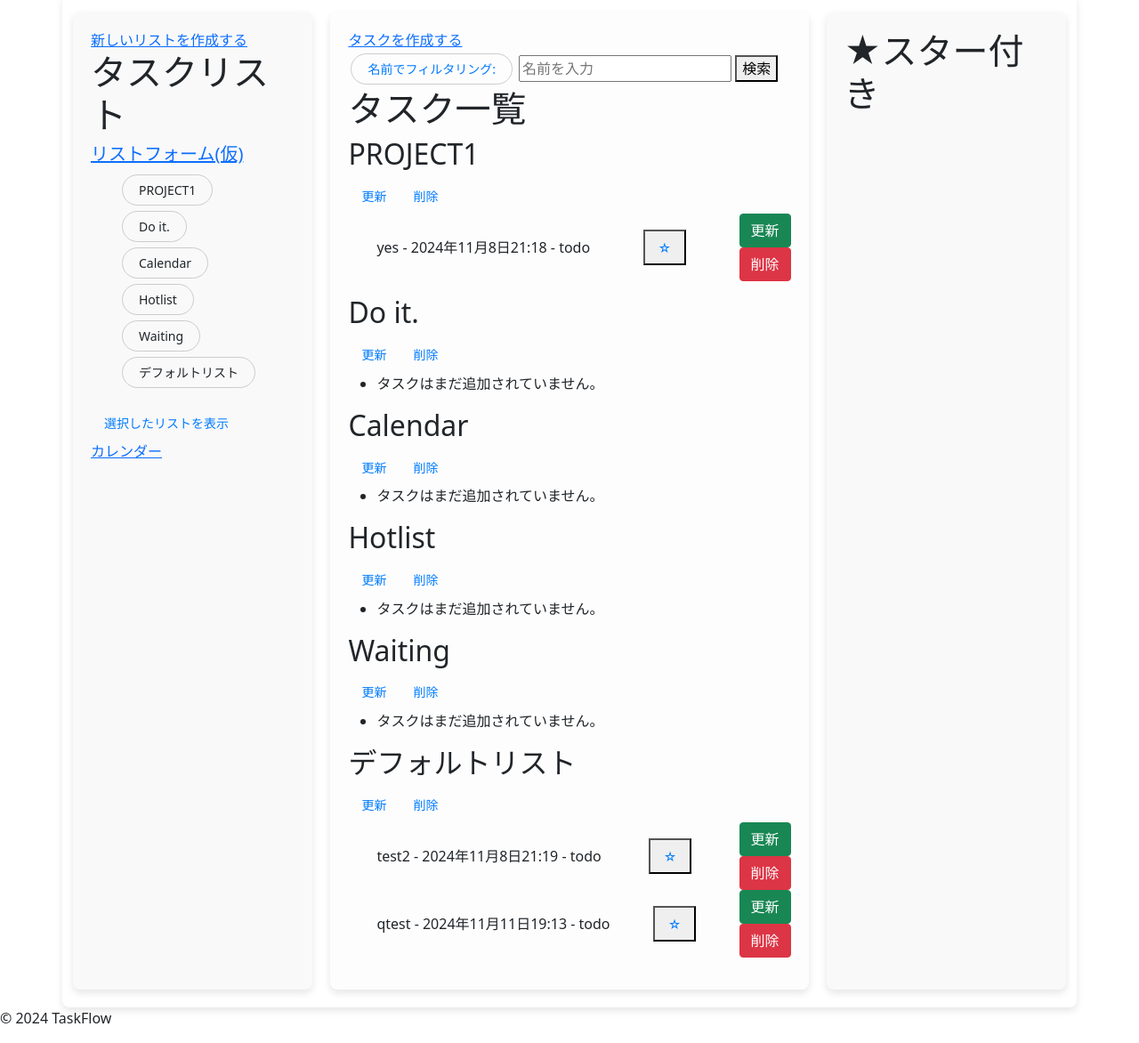
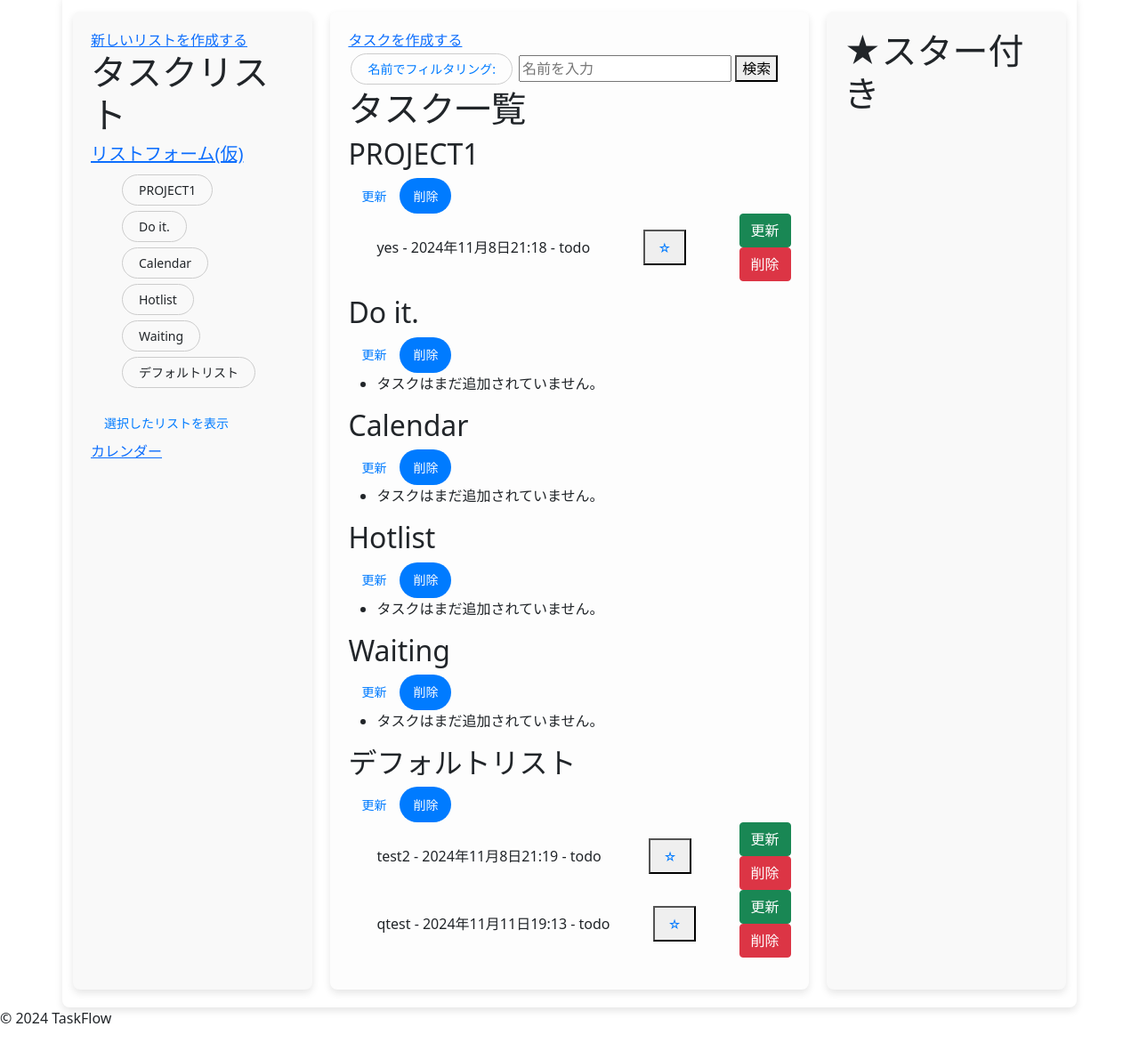
Before and after one commit to 02naa98/TaskFlow, a Django app: page /tasks/ in a window 1280 px wide. Shown: the part 173-1345 px from the top of the page at 89% size. Run offline with Django 5.2, Linux system fonts and the light colour scheme; a user stored in the database is signed in; data comes from the database, SQL or seed files in the repository; both versions use the stored data as it was after the commit.

Commit message:
発表まで変更なし

```diff
--- a/todoproject/static/css/style.css
+++ b/todoproject/static/css/style.css
@@ -181,13 +181,21 @@ label {
 
 /* ボタングループ内の最後以外のボタンに線を追加 */
 .btn-group button:not(:last-child) {
-    border-right: 1px solid #00cf83; /* 最後のボタン以外の右側に線を追加 */
     padding-right: 10px; /* 線のスペースを確保 */
 }
 
 /* ボタンのホバー時 */
 .btn-group button:hover {
     background-color: rgba(0, 123, 255, 0.1); /* ホバー時の背景色 */
+}
+
+/* 選択をクリアボタン用のスタイル (色を反転) */
+.button.clear-selection {
+    background-color: #007bff; /* 背景色 */
+    color: white; /* テキストの色 */
+}
+.button.clear-selection:hover {
+    background-color: red;
 }
 
 /* フィルターレーベルのスタイル */
@@ -204,6 +212,8 @@ label {
 .not-starred {
     color: #007bff; /* スターが付いていない場合の色 */
 }
+
+
 
                                         /*          task_list.html          */
                                         /*          profile.html          */
--- a/todoproject/templates/todo_app/task_list.html
+++ b/todoproject/templates/todo_app/task_list.html
@@ -42,6 +42,9 @@
             <div class="btn-group">
                 <!-- リスト選択ボタン -->
                 <button type="submit" class="button">選択したリストを表示</button>
+
+                <!-- 選択をクリアボタン (選択表示ボタンの右に空白を設ける) -->
+                <!--<button type="button" class="button clear-selection" onclick="clearSelection()">選択をクリア</button>-->
             </div>
         </form>
 
@@ -85,7 +88,7 @@
                     <!-- リストを削除するフォーム -->
                     <form action="{% url 'list_delete' list.id %}" method="post" onsubmit="return confirmDeleteList();">
                         {% csrf_token %}
-                        <button type="submit" class="button">削除</button>
+                        <button type="submit" class="button clear-selection">削除</button>
                     </form>
                 </div>
 
```
Also changed, not shown: todoproject/db.sqlite3.
